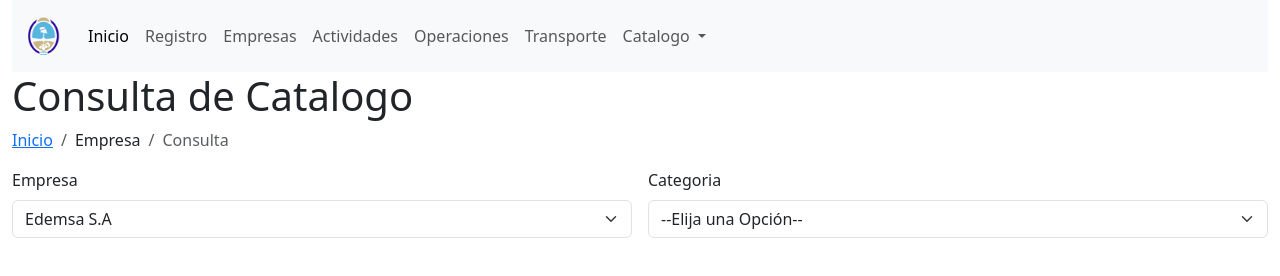
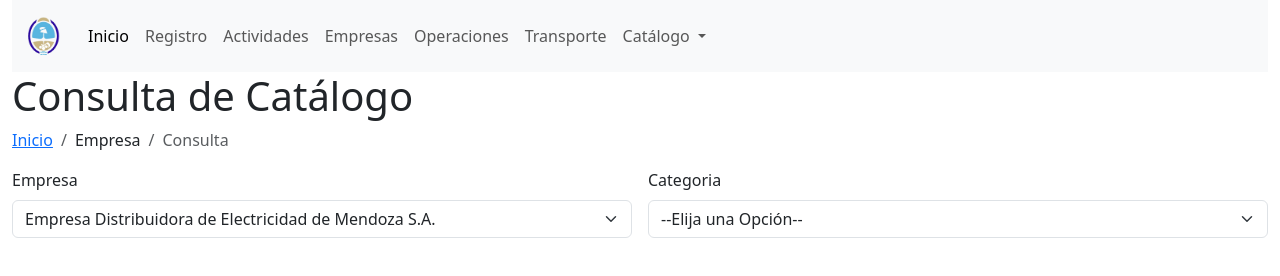
Before and after one commit to cristianchiera/cobre_desk, a website: page catalogo_empresa_consulta.html in a window 1280 px wide. Drawn offline with nearby package versions, Linux system fonts and the light colour scheme.

Commit message:
ajustes para la presentacion

```diff
--- a/catalogo_empresa_consulta.html
+++ b/catalogo_empresa_consulta.html
@@ -14,7 +14,7 @@
     <div id="nav"></div>
 
     <section>
-      <h1>Consulta de Catalogo</h1>
+      <h1>Consulta de Catálogo</h1>
     </section>
     <nav aria-label="breadcrumb">
       <ol class="breadcrumb">
@@ -29,7 +29,21 @@
         <div class="col-md-6">
           <label for="empresa" class="form-label">Empresa</label>
           <select id="empresa" class="form-select">
-            <option value="1" selected>Edemsa S.A</option>
+            <option value="1">Empresa Distribuidora de Electricidad de Mendoza S.A.</option>
+            <option value="2">Empresa Distribuidora de Electricidad del Este S.A.</option>
+            <option value="3">Distrocuyo S.A.</option>
+            <option value="4">COOPERATIVA ELECTRICA GODOY CRUZ</option>
+            <option value="5">Cooperativa de Electrificación Rural Alto Verde y Algarrobo Grande</option>
+            <option value="6">Coop. Monte Comán</option>
+            <option value="7">Coop. Rivadavia</option>
+            <option value="8">Coop. Santa Rosa</option>
+            <option value="9">Coop. Sud Río Tunuyán</option>
+            <option value="10">Coop. Medrano</option>
+            <option value="11">COSPAC</option>
+            <option value="12">CECSAGAL</option>
+            <option value="13">Claro</option>
+            <option value="14">Movistar</option>
+            <option value="15">Personal</option>
           </select>
         </div>
         <div class="col-md-6">
--- a/functions.default..js
+++ b/functions.default..js
@@ -26,7 +26,7 @@
   <a class="nav-link" href="transporte.html">Transporte</a>
 </li>
 <li class="nav-item">
-<a class="nav-link" href="catalogo.html">Catalogo</a>
+<a class="nav-link" href="catalogo.html">Catálogo</a>
 </li>
       <li class="nav-item dropdown">
         <a class="nav-link dropdown-toggle" href="#" role="button" data-bs-toggle="dropdown"
--- a/functions.js
+++ b/functions.js
@@ -17,11 +17,12 @@
         <a class="nav-link" href="sujetos.html">Registro</a>
       </li>
       <li class="nav-item">
+      <a class="nav-link" href="actividad.html">Actividades</a>
+    </li>
+      <li class="nav-item">
       <a class="nav-link" href="empresas.html">Empresas</a>
     </li>
-      <li class="nav-item">
-      <a class="nav-link" href="actividad.html">Actividades</a>
-    </li>
+
     <li class="nav-item">
     <a class="nav-link" href="operaciones.html">Operaciones</a>
   </li>
@@ -31,15 +32,15 @@
 <li class="nav-item dropdown">
 <a class="nav-link dropdown-toggle" href="#" role="button" data-bs-toggle="dropdown"
   aria-expanded="false">
-  Catalogo
+  Catálogo
 </a>
 <ul class="dropdown-menu">
-  <li><a class="dropdown-item" href="catalogo_alta.html">Cargar Catalogo</a></li>
-  <li><a class="dropdown-item" href="catalogo_empresa_consulta.html">Consultar Catalogo</a></li>
+  <li><a class="dropdown-item" href="catalogo_alta.html">Cargar Catálogo</a></li>
+  <li><a class="dropdown-item" href="catalogo_empresa_consulta.html">Consultar Catálogo</a></li>
   <li>
   <hr class="dropdown-divider">
 </li>
-<li><a class="dropdown-item" href="catalogo.html">Catalogo Público</a></li>
+<li><a class="dropdown-item" href="catalogo.html">Catálogo Público</a></li>
 </ul>
 </li>
   </div>
@@ -53,7 +54,7 @@
   desechos.innerHTML = '';
   const h2 = document.createElement("h2");
   h2.classList.add("text-primary");
-  h2.textContent = "Informacion sobre la Venta"
+  h2.textContent = "Información sobre la Venta"
   ventas.appendChild(h2);
   const div = document.createElement("div");
   div.classList.add("col-md-4");
```
Also changed, not shown: actividad.html (+2 -43 lines), catalogo_alta.html (+17 -3 lines), empresas.html (+6 -2 lines), operaciones.html (+4 -4 lines), transporte.html (+2 -2 lines), 1 other file.
